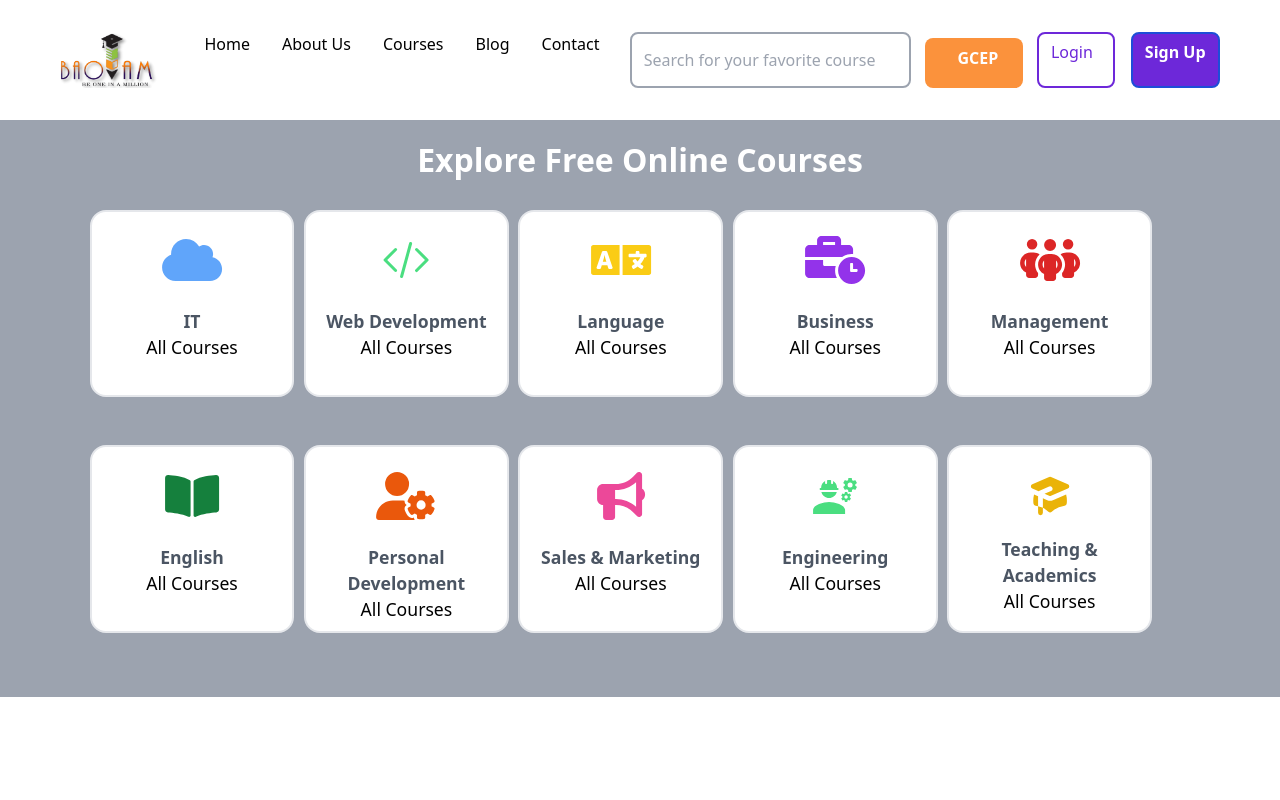
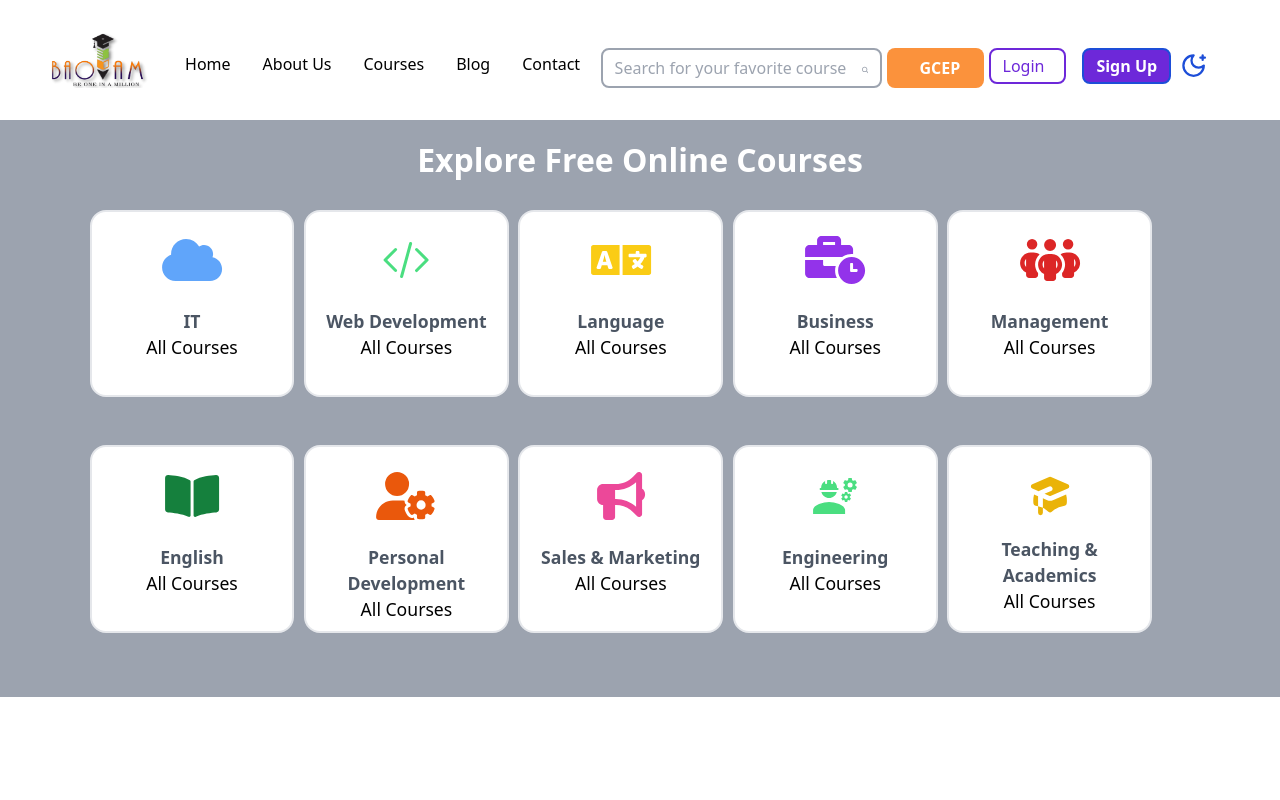
Before and after one commit to BaoiamApp/Baoiam, a React (Vite) app: page / in a window 1280 px wide. Shown: the top 800 px of the page. Built offline with nearby package versions, Linux system fonts and the light colour scheme.

Commit message:
"new changes"

```diff
--- a/src/App.jsx
+++ b/src/App.jsx
@@ -1,13 +1,22 @@
-import React from 'react'
+import React, { useState } from 'react'
 import Footer from './Components/Footer/Footer'
 import Navbar from './Components/Home/Navbar'
 import { Route, Routes } from 'react-router-dom'
 import GSCB from './Components/GSCB/GSCB'
 import Home from './Components/Home/Home'
 const App = () => {
+  const [dark,setDark] = useState(false);
+
+  const theme = ()=>{
+    setDark(true);
+    document.body.classList.toggle("dark");}
+
+
+
+
   return (
     <>
-      <Navbar />
+       <Navbar theme={theme} />
 
       <Routes>
         <Route path="/gscb" element={<GSCB />} />
--- a/src/Components/Footer/Footer.jsx
+++ b/src/Components/Footer/Footer.jsx
@@ -16,7 +16,7 @@ import { TiSocialFacebook } from "react-icons/ti";
 
 function Footer() {
   return (
-    <div className="w-full pt-8 pb-4 rounded-lg relative shadow-md bg-slate-200 text-black ">
+    <div className="w-full pt-8 pb-4 dark:bg-black dark:text-white rounded-lg relative shadow-md bg-slate-200 text-black ">
       <div className="flex flex-wrap gap-8 justify-between mx-auto w-10/12 py-2 items-center">
         <div className="brand-logo w-28 md:w-32">
           <img
--- a/src/Components/Home/Courses.jsx
+++ b/src/Components/Home/Courses.jsx
@@ -14,7 +14,7 @@ import React from 'react'
 
 const Courses = () => {
   return (
-    <div className='w-[100%] bg-gray-400 '>
+    <div className='w-[100%] dark:bg-black bg-gray-400 '>
 
       <p className='text-center font-bold text-white text-[2rem] pt-[1rem]'>Explore Free Online Courses</p>
 
--- a/src/Components/Home/Navbar.jsx
+++ b/src/Components/Home/Navbar.jsx
@@ -10,8 +10,9 @@ import { CiSearch } from "react-icons/ci";
 import img1 from '../../images/img1.png';
 import { FaCaretUp } from 'react-icons/fa';
 import { FaBars, FaCaretDown, FaLock, FaMagnifyingGlass, FaRightToBracket, FaUser, } from 'react-icons/fa6';
+import { LuMoonStar } from "react-icons/lu";
 
-const Navbar = () => {
+const Navbar = ({theme}) => {
   const [show, setShow] = useState(false);
   const [showmenu, setShowmenu] = useState(false);
   const [delayHide, setDelayHide] = useState(null);
@@ -31,12 +32,12 @@ const Navbar = () => {
   // comment
   return (
     <>
-      <div className="flex justify-evenly bg-white p-[2rem]">
+      <div className="flex justify-evenly bg-white dark:bg-black p-[2rem]">
         <div>
           <img className="h-[3.5rem] w-[8rem]" src={img1} />
         </div>
 
-        <div className="hidden lg:block">
+        <div className="hidden lg:mt-5 dark:text-white lg:block">
           <ul className="flex ">
             <li className="mx-4">Home</li>
             <li className="mx-4">About Us</li>
@@ -159,34 +160,36 @@ const Navbar = () => {
           </ul>
         </div>
 
-        <div className="px-3 w-[20%] border-2 py-0.9 lg:py-0.1 hidden lg:px-3 lg:w-[29%] xl:w-[22vw] lg:rounded-lg lg:border-gray-400 xl:flex sm:block sm:py-2 sm:w-[50%] rounded-lg border-gray-400">
+        <div className="px-3 w-[20%] border-2 sm:flex lg:py-0.1 hidden lg:px-3 lg:w-[29%] xl:w-[22vw] md:mt-4 h-10 sm:mt-4 lg:rounded-lg lg:border-gray-400 xl:flex p-0.5 sm:w-[50%] rounded-lg border-gray-400">
           <input
-            className="w-[14rem] lg:text-[1rem] outline:none xl:w-[16rem]  sm:text-[2.3vw] sm:w-[85%] mr-2 "
+            className="w-[14rem] lg:text-[1rem] bg-transparent outline:none xl:w-[16rem]  sm:text-[2.3vw] h-8 sm:w-[85%] mr-2 "
             type="text"
             placeholder="Search for your favorite course"
           ></input>
 
           {/* <FontAwesomeIcon className='text-gray-400 lg:text-lg xl:pl-2 xl:text-xl text-xl pt-1 pl-2' icon={faMagnifyingGlass}/> */}
+          <FaMagnifyingGlass className='text-gray-400 lg:text-xl xl:pl-2 xl:text-2xl text-[1.5rem] pt-1 mt-1 pl-2'/>
         </div>
 
-        <div className="bg-orange-400 xl:px-[2rem] xl:w-[8%]  font-bold lg:block lg:p-2 lg:px-4 p-1 pl-3  w-[9%] md:pt-2  mt-1.5  px-14 rounded-lg text-white">
-          <button>GCEP</button>
+        <div className="bg-orange-400 xl:px-[1.8rem] xl:w-[8%]  font-bold lg:block lg:p-2 lg:px-4 p-1 pl-3 lg:w-[8%]  w-[9%] md:pt-2  mt-4 h-10  px-14 rounded-lg text-white">
+          <button className="lg:ml-1 ">GCEP</button>
         </div>
 
         <div className="flex ">
-          <div className="border-2 hidden lg:hidden px-3 xl:pt-1.5 xl:block mr-[1rem] border-violet-700 rounded-lg text-violet-700">
-            <button className="pr-2">Login</button>
+          <div className="border-2 hidden lg:hidden px-3 xl:py-1 xl:block mr-[1rem] border-violet-700 xl:h-9 xl:mt-4 rounded-lg text-violet-700">
+            <button className="pr-2 ">Login</button>
 
             {/* <FontAwesomeIcon icon={faLock} /> */}
           </div>
-          <div className="bg-violet-700 hidden xl:block xl:pt-1.5 lg:hidden text-white font-semibold border-2 border-blue-700 rounded-lg px-3 ">
+          <div className="bg-violet-700 hidden xl:block xl:py-1 lg:hidden text-white font-semibold xl:mt-4 xl:h-9 border-2 border-blue-700 rounded-lg px-3 ">
             <button>Sign Up</button>
           </div>
         </div>
 
         <div>
-          <div className="absolute lg:block top-[2rem] xl:hidden sm:top-[2.2rem] right-[2rem]">
+          <div className="absolute lg:block top-[2rem] lg:right-[2%] xl:hidden sm:top-[2.2rem] right-[2rem]">
             {/* <FontAwesomeIcon className='text-[2rem]' onClick={() => setShowmenu(!showmenu)} icon={faBars} /> */}
+            <FaBars className='text-[2rem] dark:text-white mt-4' onClick={() => setShowmenu(!showmenu)}/>
           </div>
 
           {showmenu && (
@@ -230,6 +233,8 @@ const Navbar = () => {
             </div>
           )}
         </div>
+
+        <LuMoonStar onClick={theme} className="text-[1.7rem] mr-9  cursor-pointer text-blue-700 mt-5"/>
       </div>
     </>
   );
--- a/tailwind.config.js
+++ b/tailwind.config.js
@@ -4,6 +4,7 @@ export default {
     "./index.html",
     "./src/**/*.{js,ts,jsx,tsx}",
   ],
+  darkMode:"class",
   theme: {
     extend: {
     },
```
